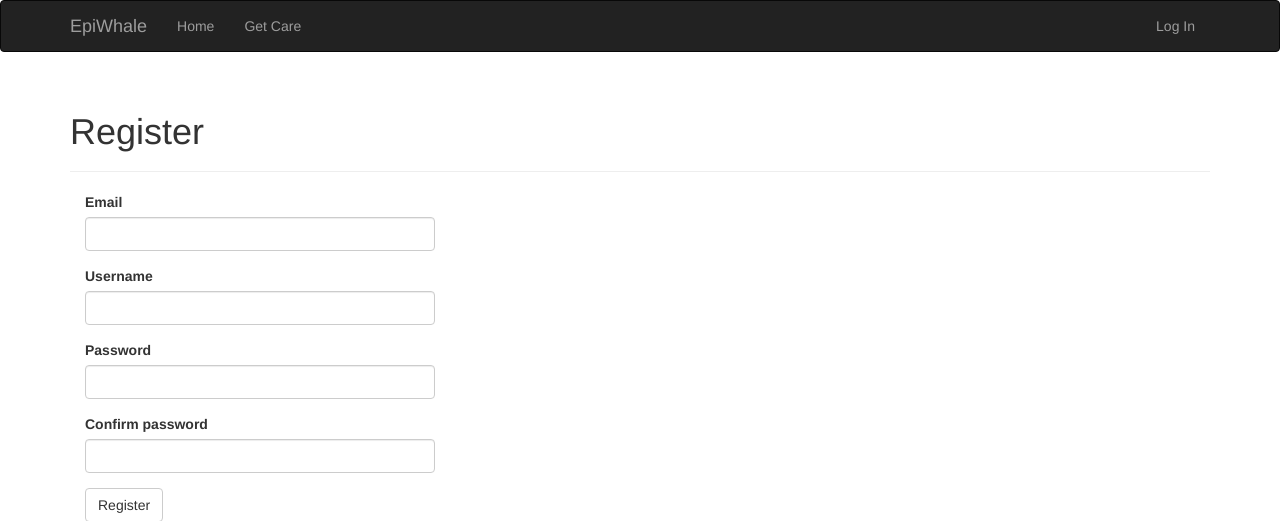
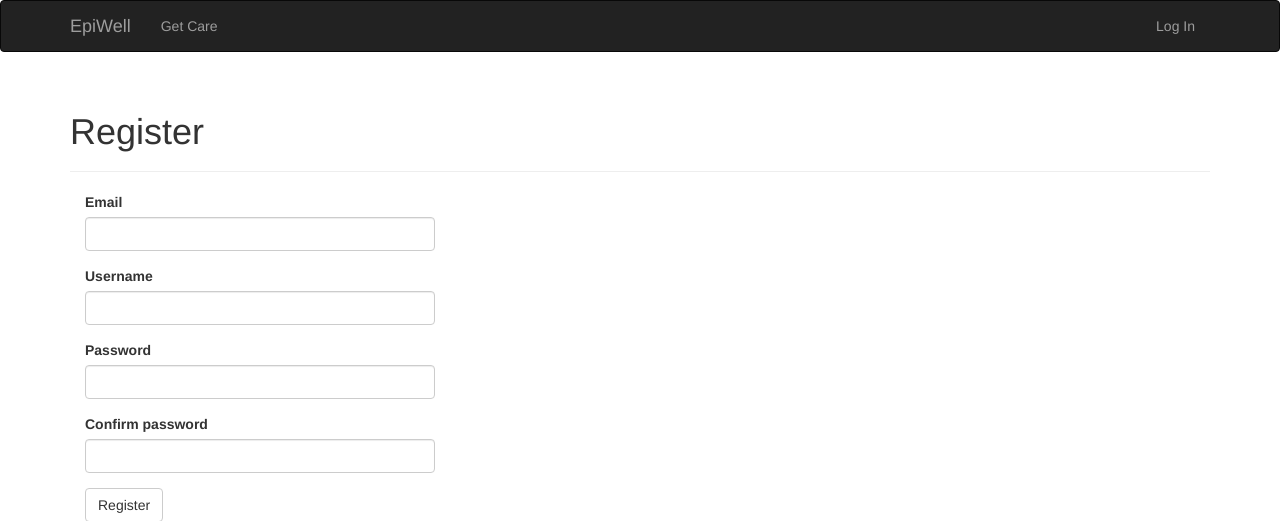
Before and after one commit to erkyky/cipm, a Flask app: page /register in a window 1280 px wide. Shown: the top 521 px of the page. Run offline with Flask 2, Linux system fonts and the light colour scheme; parts of the project's set-up code (start-up, migrations or seed data) failed here and were passed over; some libraries are stand-ins or nearby versions.

Commit message:
Removing extra home link

```diff
--- a/cipm/templates/base.html
+++ b/cipm/templates/base.html
@@ -18,11 +18,10 @@
                 <span class="icon-bar"></span>
                 <span class="icon-bar"></span>
             </button>
-            <a class="navbar-brand" href="{{ url_for('index') }}">EpiWhale</a>
+            <a class="navbar-brand" href="{{ url_for('index') }}">EpiWell</a>
         </div>
         <div class="navbar-collapse collapse">
             <ul class="nav navbar-nav">
-                <li><a href="{{ url_for('index') }}">Home</a></li>
                 <li><a href="{{ url_for('patientform') }}">Get Care</a></li>
 
                 {% if current_user.is_authenticated() %}
```
